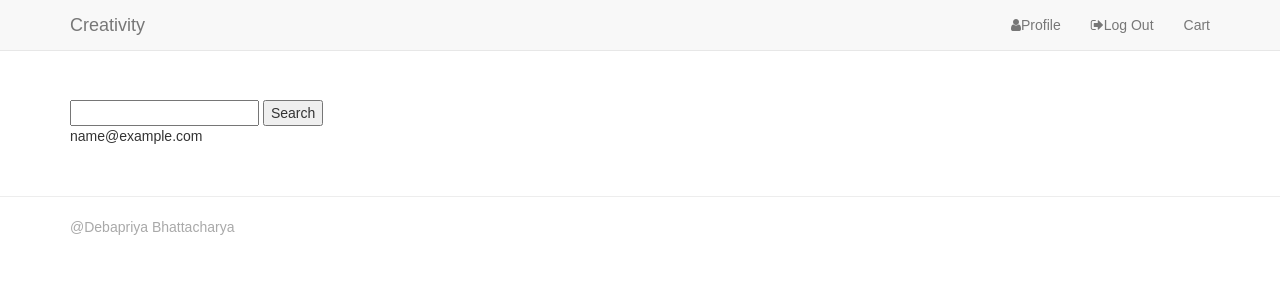
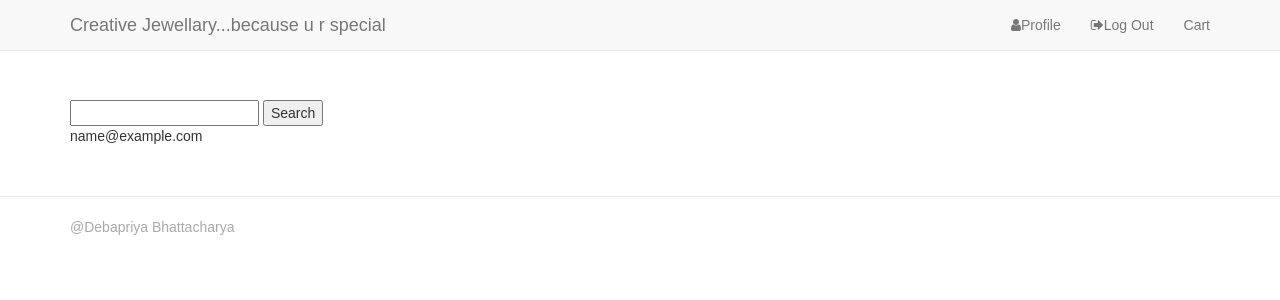
Before and after one commit to Code-Institute-Submissions/debapriya9b-onlineShop, a Django app: page /accounts/profile/ in a window 1280 px wide. Shown: the top 300 px of the page. Run offline with Django 3.2, Linux system fonts and the light colour scheme; the visitor is signed in with stand-in values (Sample User, id 1); data comes from the database, SQL or seed files in the repository; some libraries are stand-ins or nearby versions.

Commit message:
requirement file updated with django-storages==1.6.6

```diff
--- a/requirements.txt
+++ b/requirements.txt
@@ -18,3 +18,4 @@ six==1.5.2
 stripe==1.70.0
 urllib3==1.23
 wheel==0.24.0
+django-storages==1.6.6
--- a/templates/base.html
+++ b/templates/base.html
@@ -26,7 +26,7 @@
                     <span class="icon-bar"></span>
                     <span class="icon-bar"></span>
                 </button>
-                <a class="navbar-brand" href="/">Creativity</a>
+                <a class="navbar-brand" href="/">Creative Jewellary<span>...because u r special</span></a>
             </div>
             <div id="navbar" class="navbar-collapse collapse">
                 <ul class="nav navbar-nav navbar-right">
```
